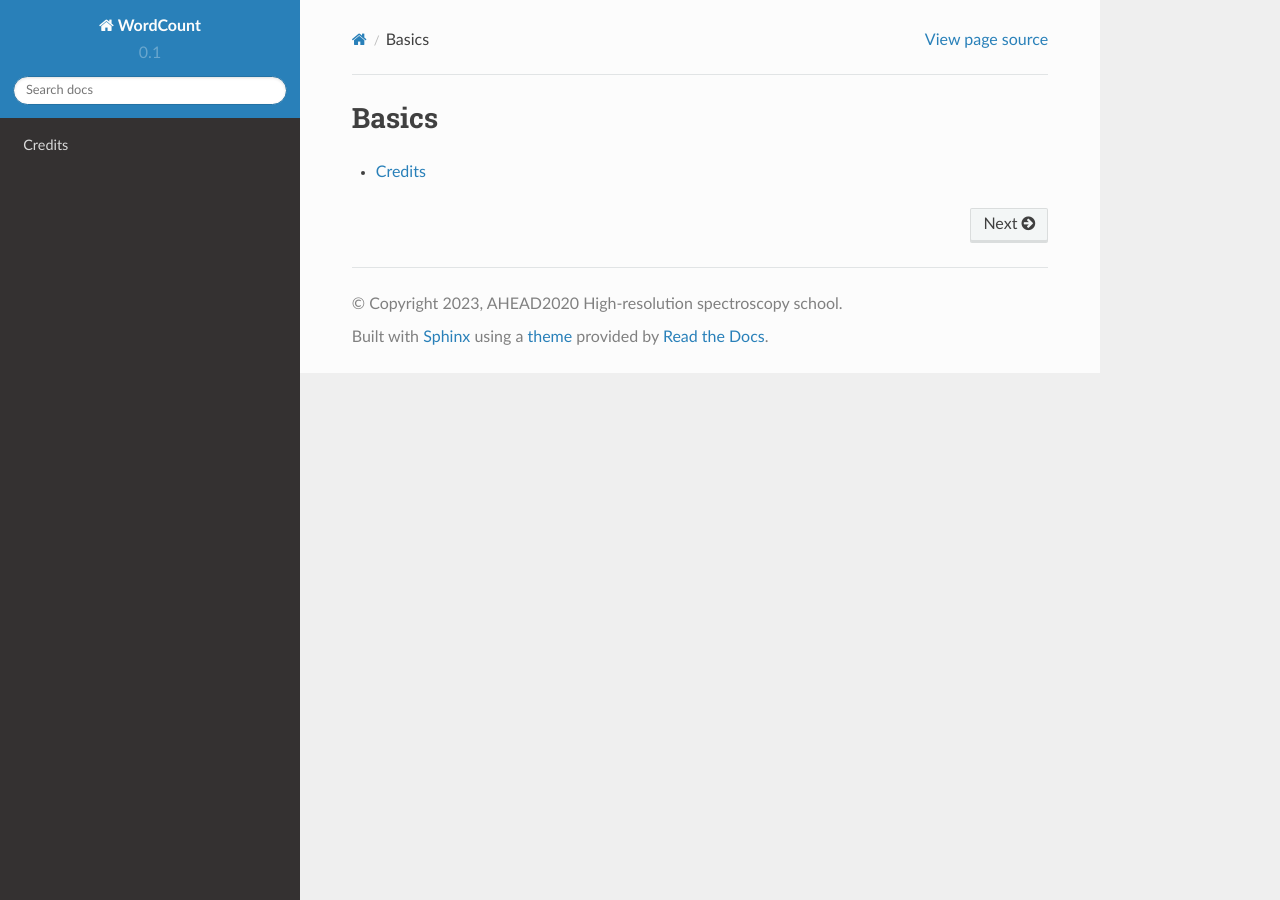
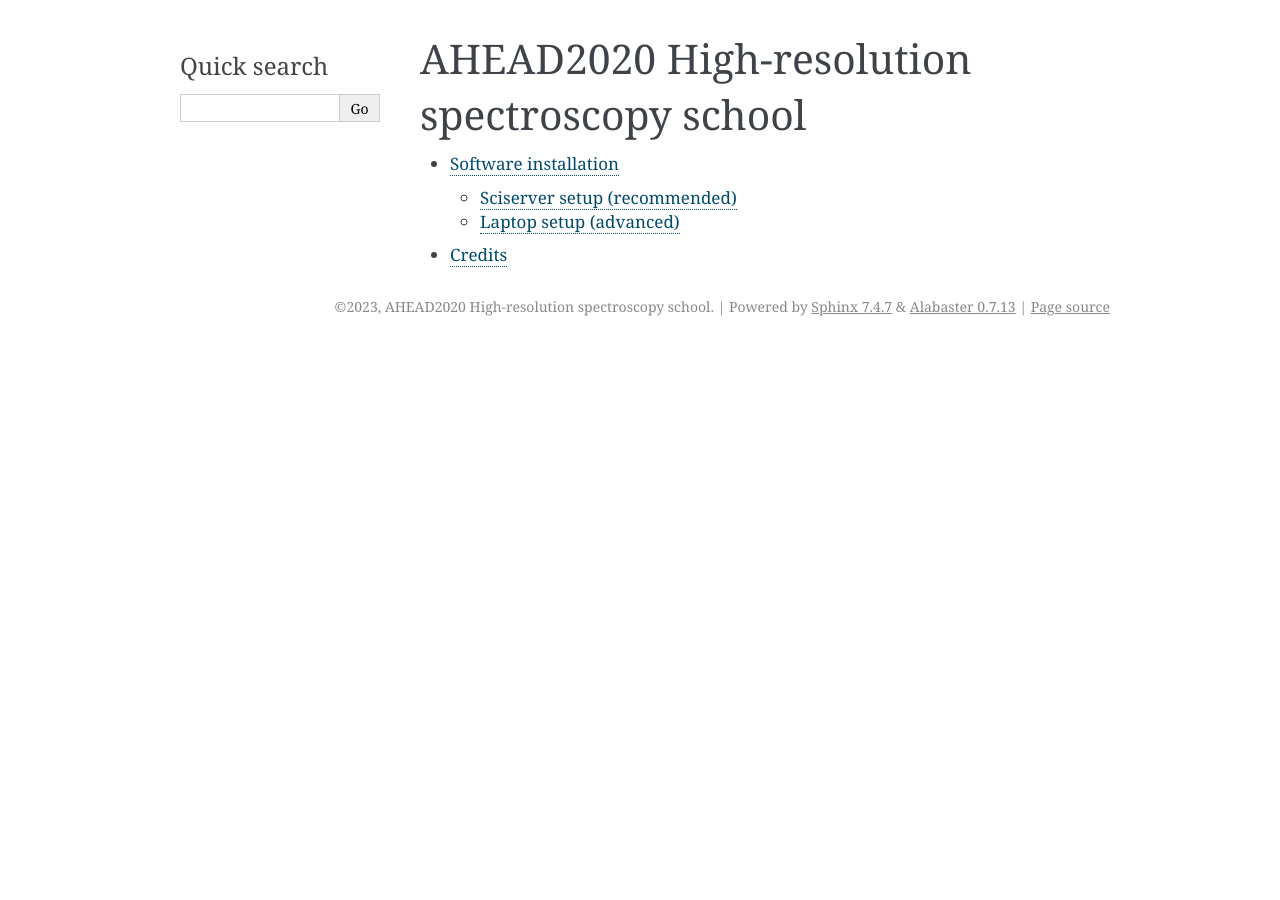
Before and after one commit to summerschool-ahead2020/hands-on-sessions, a Sphinx documentation site: the page built from doc/index.rst, in a window 1280 px wide. Built offline with Sphinx 7.4.7, drawn with Linux system fonts in a browser that asks for light colours.

Commit message:
Update documentation tree and add Github workflow

```diff
--- a/doc/conf.py
+++ b/doc/conf.py
@@ -83,7 +83,7 @@ todo_include_todos = False
 # The theme to use for HTML and HTML Help pages.  See the documentation for
 # a list of builtin themes.
 #
-html_theme = 'sphinx_rtd_theme'
+html_theme = 'alabaster'
 
 # Theme options are theme-specific and customize the look and feel of a theme
 # further.  For a list of options available for each theme, see the
--- a/doc/index.rst
+++ b/doc/index.rst
@@ -4,10 +4,11 @@
    table of contents
 
 
-Basics
-==========
+AHEAD2020 High-resolution spectroscopy school
+=============================================
 
 .. toctree::
    :maxdepth: 2
 
+   install/install.rst
    credit.rst
--- /dev/null
+++ b/doc/install/install.rst
@@ -0,0 +1,12 @@
+Software installation
+=====================
+
+Sciserver setup (recommended)
+-----------------------------
+
+
+
+
+
+Laptop setup (advanced)
+-----------------------
```
Also changed, not shown: 1 other file.
